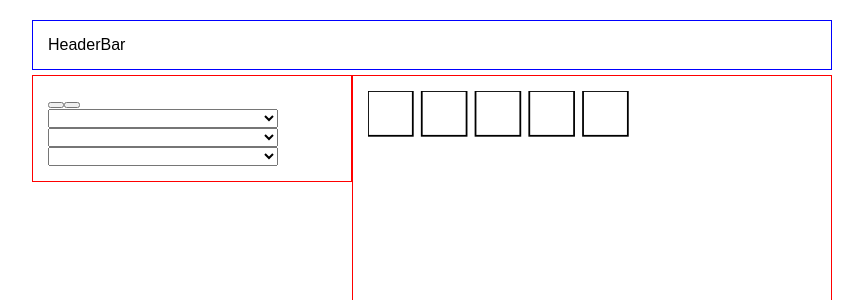
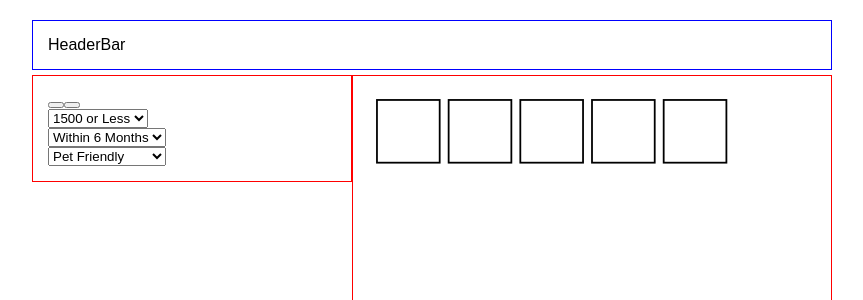
Before and after one commit to eckmLJE/room-seek-v2-fe, a React (Create React App) app: page / in a window 1280 px wide. Shown: the top 300 px of the page, without its empty margins (208-1071 px from the left). Built offline with nearby package versions, Linux system fonts and the light colour scheme.

Commit message:
filters connected

```diff
--- a/src/App.css
+++ b/src/App.css
@@ -41,3 +41,7 @@ row::after {
     width: 100%;
   }
 }
+
+.floorplan-svg {
+  margin: auto;
+}
--- /dev/null
+++ b/src/actions/filters.js
@@ -0,0 +1,14 @@
+export const setRentFilter = rent => ({
+  type: "SET_RENT_FILTER",
+  rent
+});
+
+export const setMonthsFilter = months => ({
+  type: "SET_MONTHS_FILTER",
+  months
+});
+
+export const setPetFilter = bool => ({
+  type: "SET_PET_FILTER",
+  bool
+});
--- a/src/components/FilterBox.js
+++ b/src/components/FilterBox.js
@@ -2,8 +2,11 @@ import React from "react";
 import { connect } from "react-redux";
 
 import { setCurrentApartment } from "../actions/apartments";
+import { setRentFilter } from "../actions/filters";
+import { setMonthsFilter } from "../actions/filters";
+import { setPetFilter } from "../actions/filters";
 
-const FilterBox = () => {
+const FilterBox = props => {
   return (
     <div className="col-1">
       <div className="apt-buttons">
@@ -11,9 +14,22 @@ const FilterBox = () => {
         <button />
       </div>
       <div className="filters">
-        <select style={{ width: "80%" }} />
-        <select style={{ width: "80%" }} />
-        <select style={{ width: "80%" }} />
+        <select onChange={e => props.setRentFilter(e.target.value)}>
+          <option value="1500">1500 or Less</option>
+          <option value="1250">1250 or Less</option>
+          <option value="1000">1000 or Less</option>
+        </select>
+        <br />
+        <select onChange={e => props.setMonthsFilter(e.target.value)}>
+          <option value="6">Within 6 Months</option>
+          <option value="3">Within 3 Months</option>
+          <option value="1">Within 1 Month</option>
+        </select>
+        <br />
+        <select onChange={e => props.setPetFilter(e.target.value)}>
+          <option value="true">Pet Friendly</option>
+          <option value="false">Not Pet Friendly</option>
+        </select>
       </div>
     </div>
   );
@@ -24,7 +40,11 @@ const mapStateToProps = state => ({
 });
 
 const mapDispatchToProps = dispatch => ({
-  setCurrentApartment: apartmentId => dispatch(setCurrentApartment(apartmentId))
+  setCurrentApartment: apartmentId =>
+    dispatch(setCurrentApartment(apartmentId)),
+  setRentFilter: rent => dispatch(setRentFilter(rent)),
+  setMonthsFilter: months => dispatch(setMonthsFilter(months)),
+  setPetFilter: bool => dispatch(setPetFilter(bool))
 });
 
 export default connect(
--- a/src/components/FloorPlan.js
+++ b/src/components/FloorPlan.js
@@ -10,24 +10,21 @@ class FloorPlan extends Component {
 
   storeBedrooms = () => {
     let svgBedrooms = [];
-    let xOffset = 0;
-    console.log(this.props.apartments);
+    let xOffset = 10;
     const currentApartment = this.props.apartments.find(
       apartment => apartment.id === this.props.currentApartment
     );
-    console.log(currentApartment);
     currentApartment.bedrooms.forEach(bedroom => {
-      svgBedrooms.push(<Bedroom xOffset={xOffset} id={bedroom.name} />);
-      xOffset = xOffset + 60;
+      svgBedrooms.push(<Bedroom xOffset={xOffset} id={bedroom.name} key={bedroom.name} />);
+      xOffset = xOffset + 80;
     });
     this.setState({ svgBedrooms: svgBedrooms });
   };
 
   render() {
-    console.log(this.state.svgBedrooms);
     return (
       <div className="col-2">
-        <svg viewBox="0 0 500 300">{this.state.svgBedrooms}</svg>
+        <svg className= "floorplan-svg" viewBox="0 0 500 300">{this.state.svgBedrooms}</svg>
       </div>
     );
   }
--- a/src/components/floorplan/Bedroom.js
+++ b/src/components/floorplan/Bedroom.js
@@ -5,12 +5,12 @@ const Bedroom = props => {
     <rect
       className={`${props.id}`}
       x={`${props.xOffset}`}
-      y="0"
-      width="50"
-      height="50"
+      y="10"
+      width="70"
+      height="70"
       stroke="black"
       fill="transparent"
-      stroke-width="2"
+      strokeWidth="2"
     />
   );
 };
--- /dev/null
+++ b/src/reducers/filtersReducer.js
@@ -0,0 +1,25 @@
+const processStringBool = bool => {
+  return bool === "true" ? true : false;
+};
+
+const filtersReducer = (
+  state = {
+    maxRent: 3000,
+    months: 6,
+    petFriendly: "true"
+  },
+  action
+) => {
+  switch (action.type) {
+    case "SET_RENT_FILTER":
+      return { ...state, maxRent: parseInt(action.rent, 10) };
+    case "SET_MONTHS_FILTER":
+      return { ...state, months: parseInt(action.months, 10) };
+    case "SET_PET_FILTER":
+      return { ...state, petFriendly: processStringBool(action.bool) };
+    default:
+      return state;
+  }
+};
+
+export default filtersReducer;
--- a/src/reducers/rootReducer.js
+++ b/src/reducers/rootReducer.js
@@ -1,6 +1,8 @@
 import { combineReducers } from "redux";
 import apartmentsReducer from "./apartmentsReducer";
+import filtersReducer from "./filtersReducer";
 
 export const rootReducer = combineReducers({
-  apartments: apartmentsReducer
+  apartments: apartmentsReducer,
+  filters: filtersReducer
 });
```
